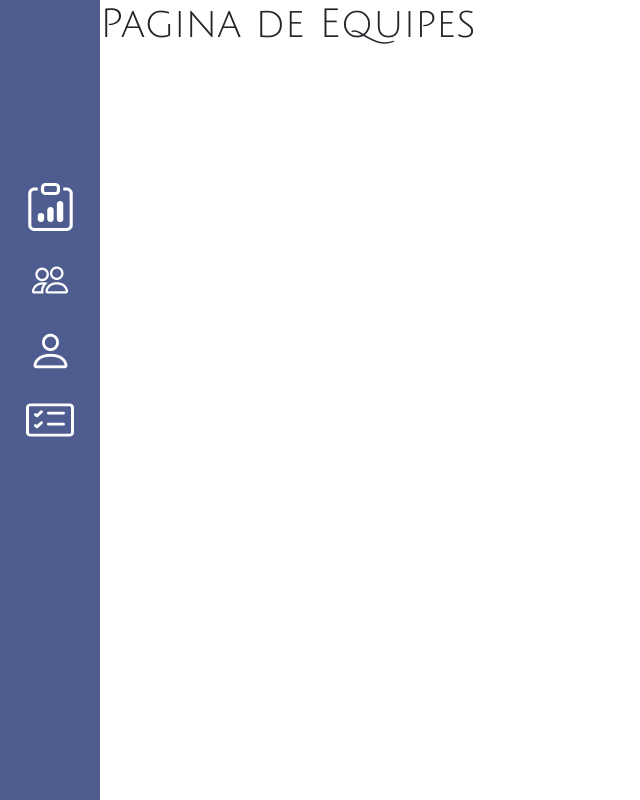
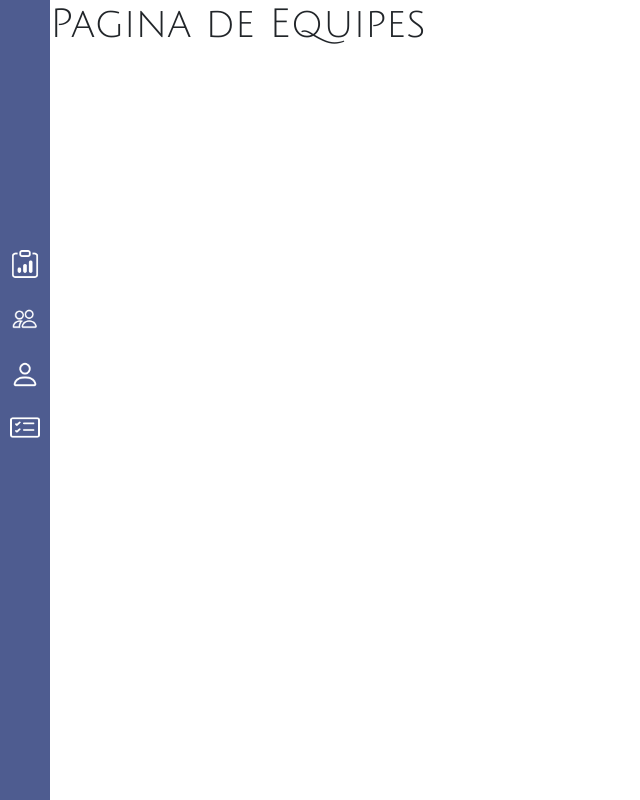
Before and after one commit to VinicciusSantos/frontend-react-api, a React (Create React App) app: page /equipes in a window 1280 px wide. Shown: the whole page, without its empty margins (0-640 px from the left). Built offline with nearby package versions, Linux system fonts and the light colour scheme; the HTML template or start-up script is replaced by a standard one.

Commit message:
Funcionalidades no botões do Header

```diff
--- a/src/pages/Headers.js
+++ b/src/pages/Headers.js
@@ -11,19 +11,19 @@ const Headers = (props) => {
     const toggle = () => setIsOpen(!isOpen);
 
     return (
-        <div>
-            <Nav className='d-flex align-items-center' navbar style={{height:"100vh", width:"100px", backgroundColor:"#4E5C90"}}>
-                <NavItem className='pb-4' style={{marginTop:"183px"}}>
-                    <img src='assets/Nav_projetos.png'></img>
+        <div className=''>
+            <Nav className='d-flex align-items-center' navbar style={{height:"100vh", width:"50px",backgroundColor:"#4E5C90"}}>
+                <NavItem className='pb-4' style={{marginTop:"250px"}}>
+                    <a href="/projetos"><img src='assets/Nav_projetos.png' style={{width:"30px"}}></img></a>
                 </NavItem>
                 <NavItem className='pb-4'>
-                    <img src='assets/Nav_equipes.png'></img>
+                    <a href="/equipes"><img src='assets/Nav_equipes.png' style={{width:"30px"}}></img></a>
                 </NavItem>
                 <NavItem className='pb-4'>
-                    <img src='assets/Nav_pessoas.png'></img>
+                    <a href="/pessoas"><img src='assets/Nav_pessoas.png' style={{width:"30px"}}></img></a>
                 </NavItem>
                 <NavItem className='pb-4'>
-                    <img src='assets/Nav_tarefas.png'></img>
+                    <a href="/tarefas"><img src='assets/Nav_tarefas.png' style={{width:"30px"}}></img></a>
                 </NavItem>
             </Nav>
         </div>
```
